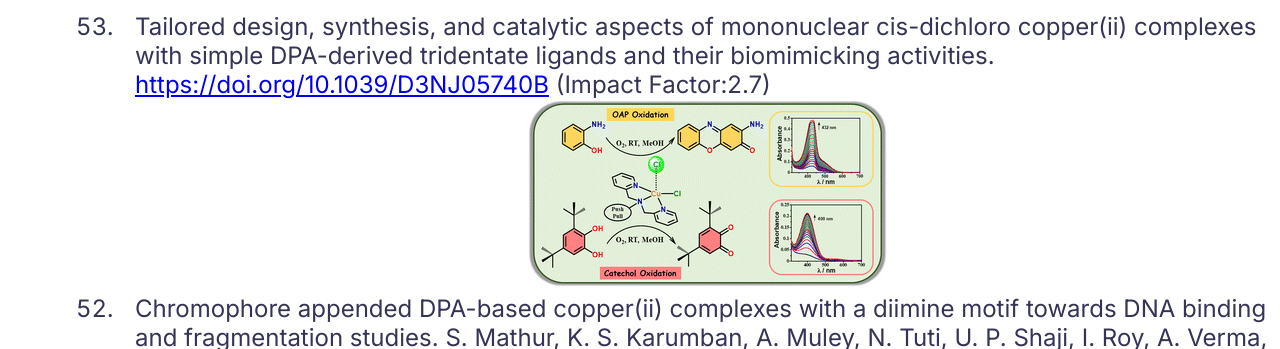
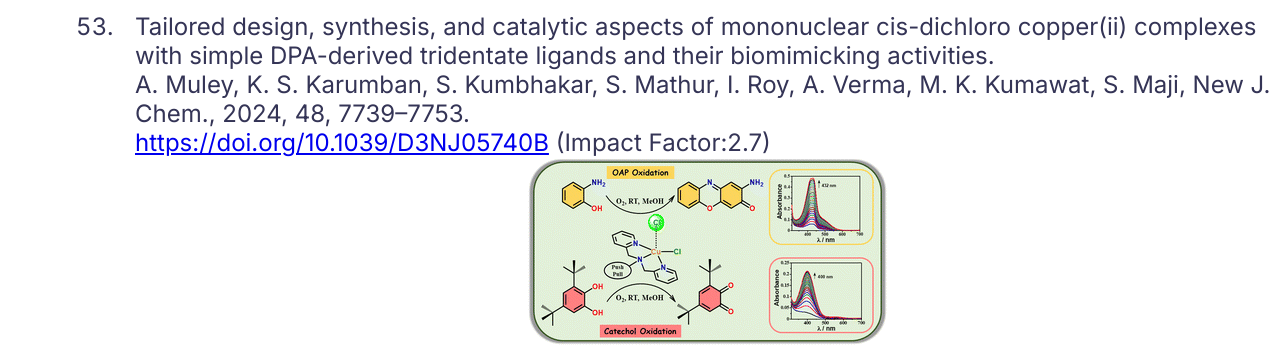
Before and after one commit to smajiiith/smajiiith.github.io, a plain HTML site: page publications.html in a window 1280 px wide. Shown: the part 373-722 px from the top of the page. Drawn offline with Linux system fonts and the light colour scheme.

Commit message:
Update publications.html

```diff
--- a/publications.html
+++ b/publications.html
@@ -54,8 +54,8 @@
                         <p>Tailored design, synthesis, and catalytic aspects of mononuclear cis-dichloro copper(ii) complexes
                             with simple DPA-derived tridentate ligands and their biomimicking activities.
                         </p>
-                            <p>  <a class="Author names" href="A. Muley, K. S. Karumban, S. Kumbhakar, S. Mathur, I. Roy, A. Verma, M. K. Kumawat, S. Maji,
-                            New J. Chem., 2024, 48, 7739–7753."></a>
+                            <p>  A. Muley, K. S. Karumban, S. Kumbhakar, S. Mathur, I. Roy, A. Verma, M. K. Kumawat, S. Maji,
+                            New J. Chem., 2024, 48, 7739–7753.
                             </p>
                         <p>
                             <a class="publication-link" target="_blank" href="https://doi.org/10.1039/D3NJ05740B"></a>
```
